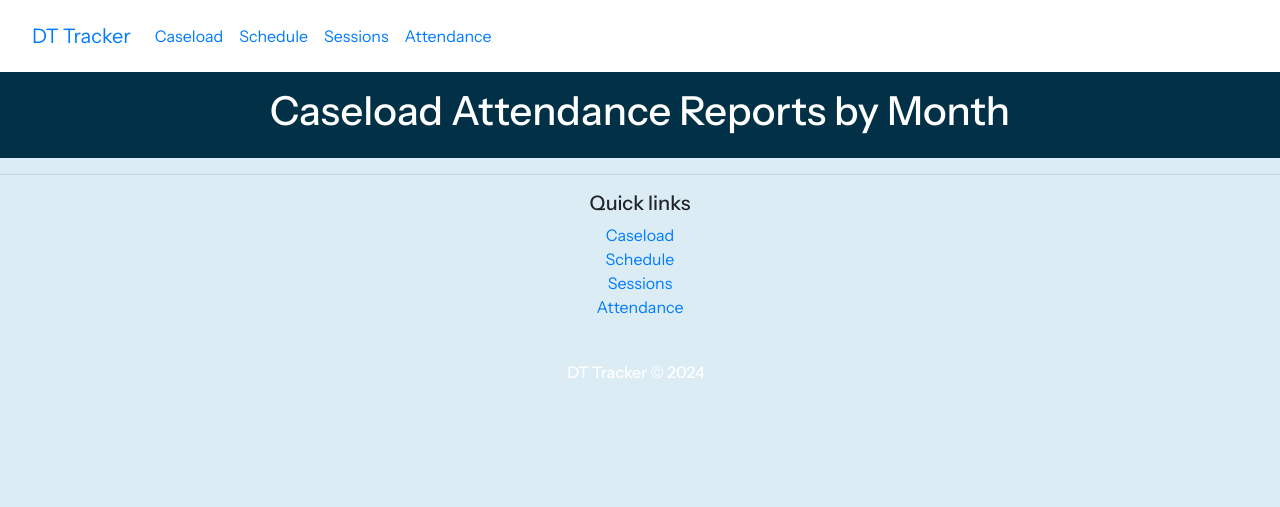
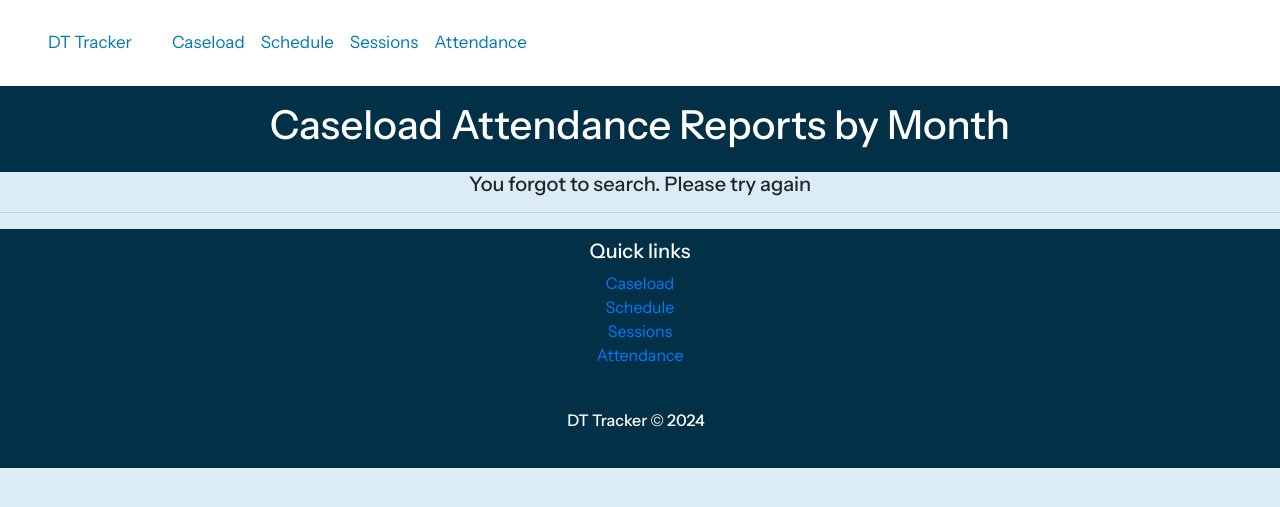
Before and after one commit to carolinenewcom/dt-tracker-webapp, a Django app: page /percentage_report/ in a window 1280 px wide. Shown: the top 507 px of the page. Run offline with Django 3.2, Linux system fonts and the light colour scheme.

Commit message:
added additional styling and messages

```diff
--- a/caseload/templates/caseload/footer.html
+++ b/caseload/templates/caseload/footer.html
@@ -1,4 +1,5 @@
 <center>
+<div class="footercontainer">
 <section id="footer">
     <div class="container">
           <h5>Quick links</h5>
@@ -13,8 +14,8 @@
         <div class="col-xs-12 col-sm-12 col-md-12 mt-2 mt-sm-2 text-center text-white">
           <p class="h6">DT Tracker &#169 2024<a class="text-green ml-2" target="_blank"></a></p>
         </div>
-        </hr>
       </div>
     </div>
   </section>
+</div>
 </center>
--- a/caseload/templates/caseload/navbar.html
+++ b/caseload/templates/caseload/navbar.html
@@ -5,7 +5,7 @@
       <span class="navbar-toggler-icon"></span>
     </button>
     <div class="collapse navbar-collapse" id="navbarNav">
-      <ul class="navbar-nav active">
+      <ul class="navbar-nav">
         <li class="nav-item">
           <a class="nav-link" href="/">Caseload <span class="sr-only">(current)</span></a>
         </li>
--- a/caseload/templates/caseload/percentage_report.html
+++ b/caseload/templates/caseload/percentage_report.html
@@ -44,6 +44,10 @@
         </div>
     {% endfor %}
     </div>
+
+
+{% else %}
+<h5>You forgot to search. Please try again</h5>
 {% endif %}
 
 
--- a/caseload/templates/caseload/search_percentage_report.html
+++ b/caseload/templates/caseload/search_percentage_report.html
@@ -45,6 +45,10 @@
         </div>
     {% endfor %}
     </div>
+
+
+{% else %}
+<h5>You forgot to search. Please try again</h5>
 {% endif %}
 
 
--- a/caseload/templates/caseload/search_sessions.html
+++ b/caseload/templates/caseload/search_sessions.html
@@ -23,7 +23,7 @@
        </div>
 
     {% else %}
-    <h1>You forgot to search</h1>
+    <h5>You forgot to search. Please try again</h5>
     {% endif %}
 
 
--- a/caseload/views.py
+++ b/caseload/views.py
@@ -50,6 +50,7 @@
             )
         return render(request, 'caseload/search_sessions.html', {'searched': searched, 'sessionLogs': sessionLogs})
     else:
+        messages.success(request, 'Information entered was invalid. Please try again.')
         return redirect(request, 'caseload/search_sessions.html')
 
 def search_percentage_report(request):
--- a/static/css/main.css
+++ b/static/css/main.css
@@ -218,3 +218,59 @@
     float: right;
     padding: 10px;
 }
+
+.navbar {
+    background-color: #FFFFFF;
+    overflow: hidden;
+  }
+
+.navbar a {
+    float: left;
+    display: block;
+    color: #0077b6;
+    text-align: center;
+    padding: 14px 16px;
+    text-decoration: none;
+    font-size: 17px;
+  }
+
+  .navbar a:hover {
+    background-color: #ddd;
+    color: #023047;
+  }
+
+  .navbar a.active {
+    color: #023047;
+  }
+
+  .navbar .icon {
+    display: none;
+  }
+
+@media screen and (max-width: 600px) {
+    .navbar a:not(:first-child) {display: none;}
+    .navbar a.icon {
+      float: right;
+      display: block;
+    }
+  }
+
+@media screen and (max-width: 600px) {
+    .navbar.responsive {position: relative;}
+    .navbar.responsive a.icon {
+      position: absolute;
+      right: 0;
+      top: 0;
+    }
+    .navbar.responsive a {
+      float: none;
+      display: block;
+      text-align: left;
+    }
+  }
+
+.footercontainer {
+    background: #023047;
+    color: #FFFFFF;
+    padding: 10px;
+}
```
